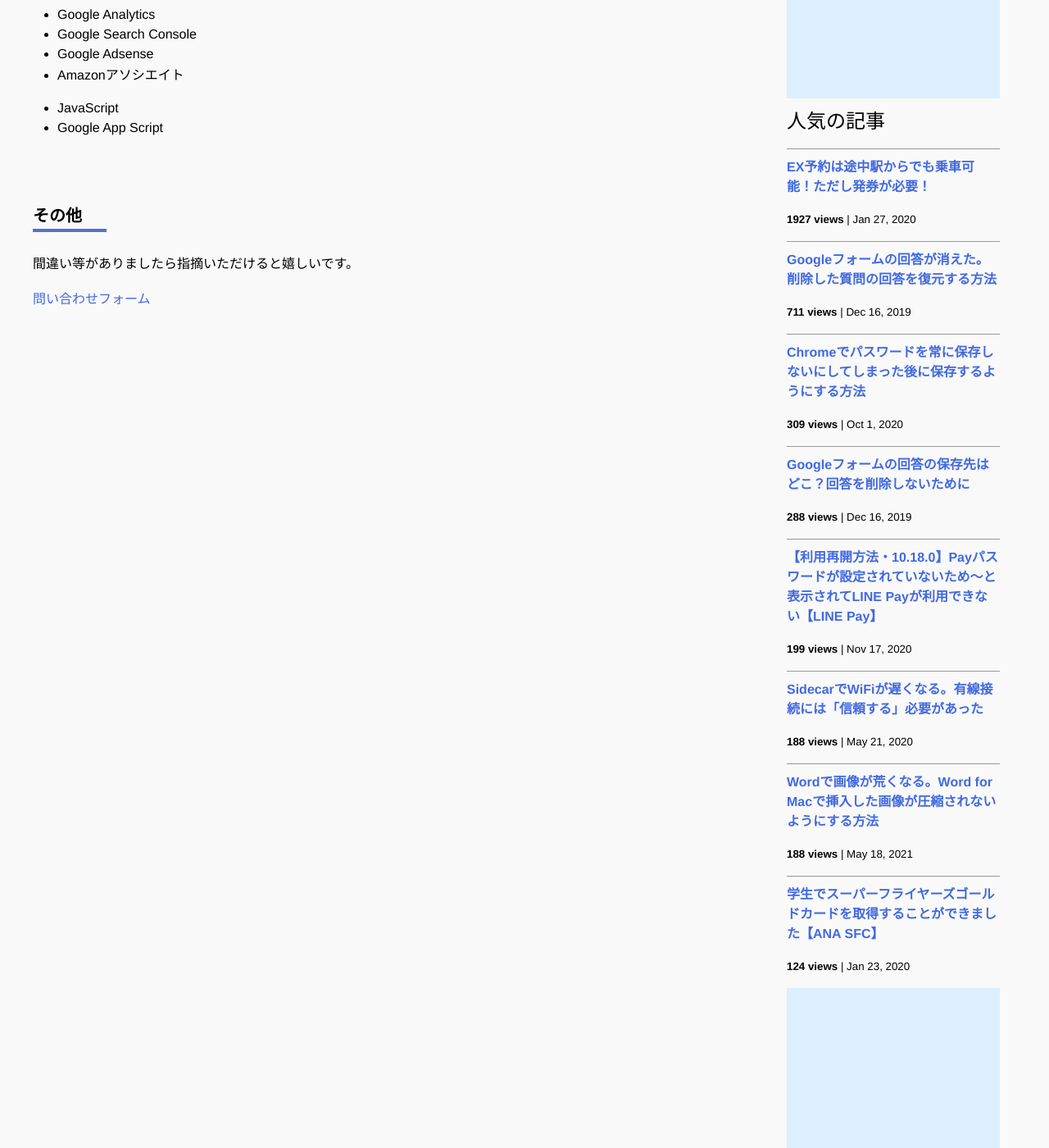
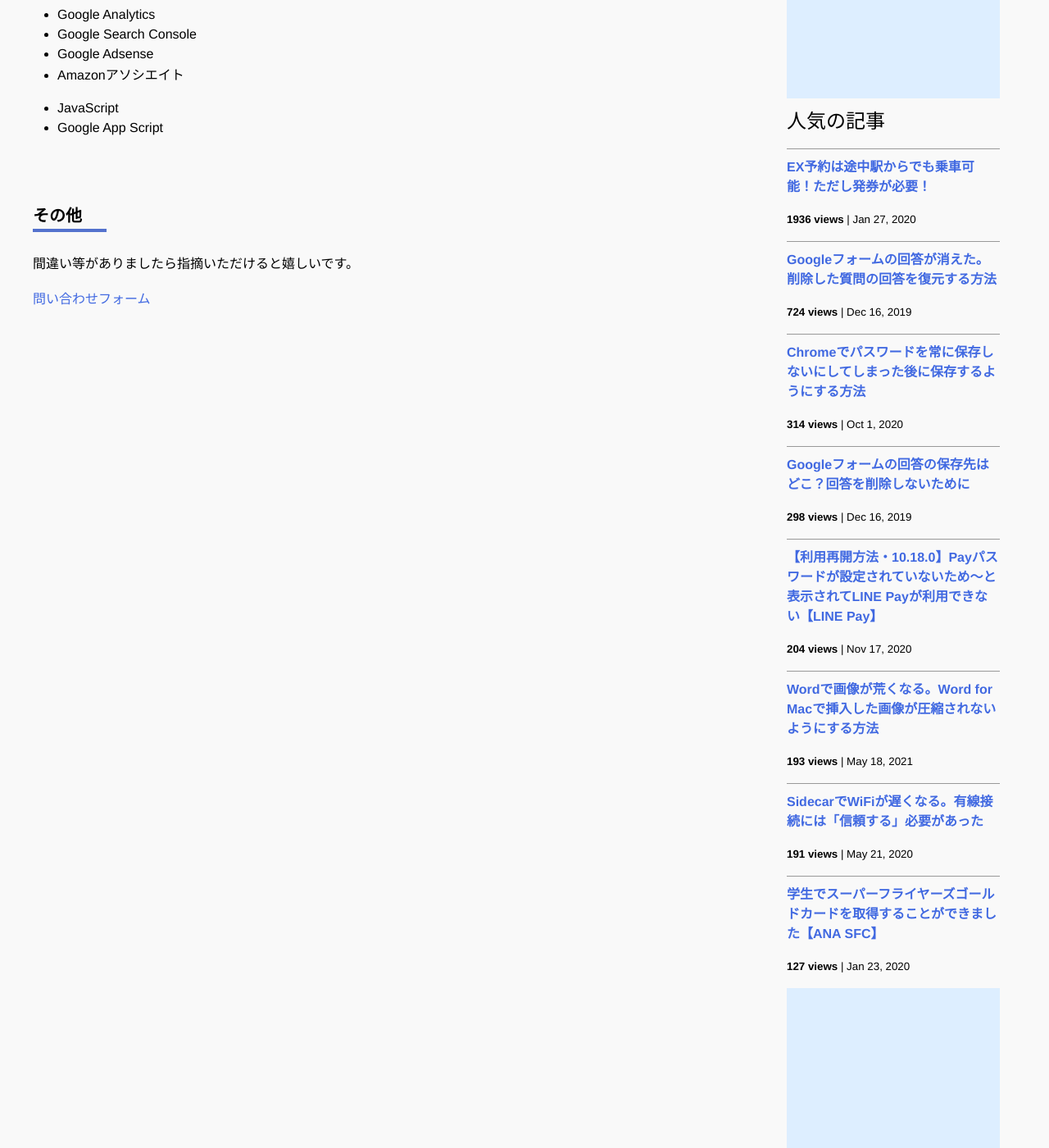
Before and after one commit to iwanaminami/shoyaiwaname, a Jekyll site: the page built from about.markdown, in a window 1280 px wide and 1400 px high, scrolled down 693 px. Shown: the whole window at 82% size. Built offline with Jekyll 4.4.1, drawn with Linux system fonts in a browser that asks for light colours; nearby versions of some CDN libraries; comment, search, counter and statistics services are not loaded.

Commit message:
a new commit message

```diff
--- a/_data/popularposts.yml
+++ b/_data/popularposts.yml
@@ -1,17 +1,17 @@
 side:
-  - view: 1927
+  - view: 1936
     url: /2020/01/27/ex-rideontheway.html
-  - view: 711
+  - view: 724
     url: /2019/12/16/restore-googleform.html
-  - view: 309
+  - view: 314
     url: /2020/10/01/googlepassword.html
-  - view: 288
+  - view: 298
     url: /2019/12/16/googleform-answers.html
-  - view: 199
+  - view: 204
     url: /2020/11/17/linepay.html
-  - view: 188
+  - view: 193
+    url: /2021/05/18/image-compression-word.html
+  - view: 191
     url: /2020/05/21/sidecar-via-cable.html
-  - view: 188
-    url: /2021/05/18/image-compression-word.html
-  - view: 124
+  - view: 127
     url: /2020/01/23/sfcgold.html
```
